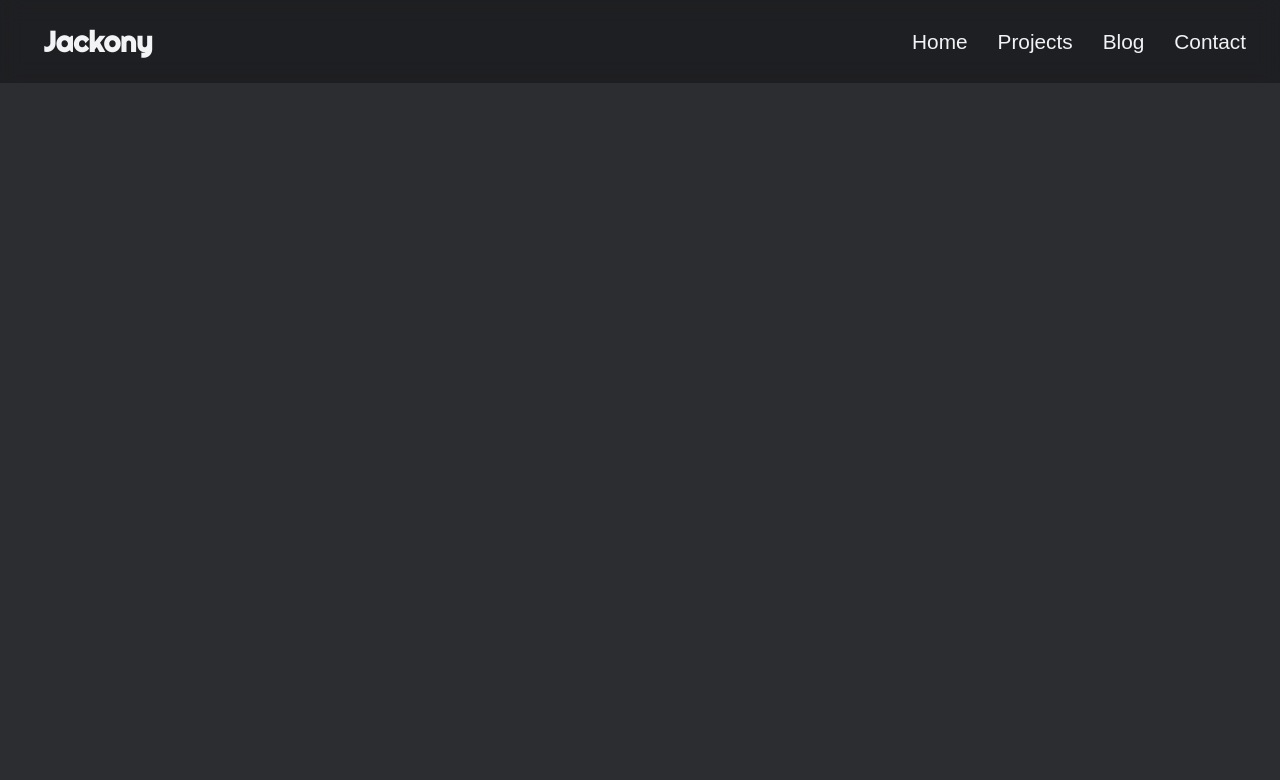
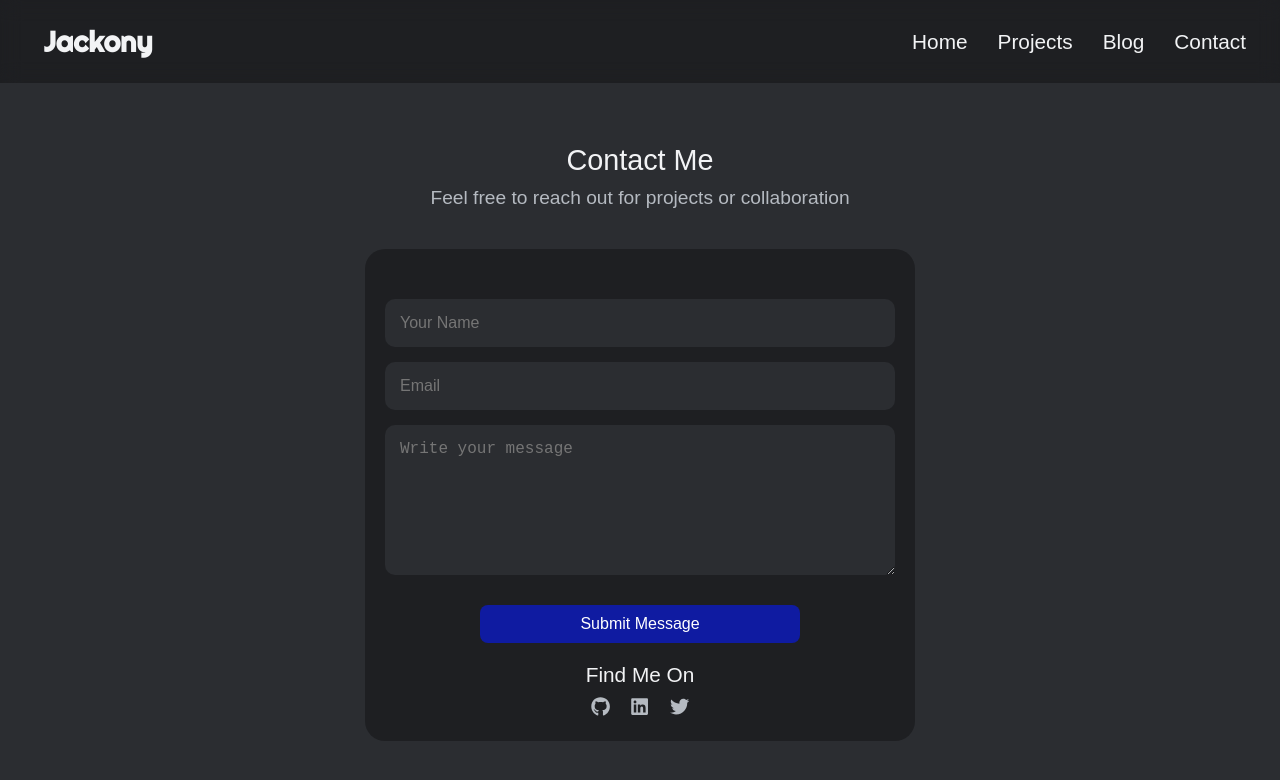
Before and after one commit to dariusjackony/portfolio, a React (Vite) app: page /Contact in a window 1280 px wide. Shown: the top 780 px of the page. Built offline with nearby package versions, Linux system fonts and the light colour scheme; a web font is replaced by a local one.

Commit message:
Update: Contact Page

```diff
--- a/src/App.jsx
+++ b/src/App.jsx
@@ -3,6 +3,7 @@ import ProjectsPage from "./pages/ProjectsPage";
 import Navbar from "./components/Navbar/Navbar";
 import Contact from "./components/Contact/Contact";
 import BlogData from "./components/Blog/BlogData";
+import ContactPage from "./pages/ContactPage";
 import BlogDetails from "./components/Blog/BlogDetails";
 import { Routes, Route } from "react-router-dom";
 export default function App(){
@@ -15,6 +16,7 @@ export default function App(){
        <Route path="/Contact" element={<Contact />} />
        <Route path="/BlogData" element={<BlogData />} />
        <Route path="/BlogData/:postId" element={<BlogDetails />} />
+       <Route path="/ContactPage" element={<ContactPage />} />
      </Routes>
     </>
   )
--- a/src/components/About/About.css
+++ b/src/components/About/About.css
@@ -40,6 +40,7 @@
     background-color: var(--blue-btn);
     color: white;
     font-size: 1rem;
+    cursor: pointer;
 }
 
 @media (max-width: 768px) {
--- a/src/components/About/About.jsx
+++ b/src/components/About/About.jsx
@@ -1,5 +1,6 @@
 import MyPic from "../../assets/--/0day.jpg";
 import "./About.css";
+import { Link } from "react-router-dom";
 export default function About() {
     const aboutData = [
         {
@@ -22,7 +23,9 @@ export default function About() {
                        <div className="details-card" key={i}>
                           <p className="about-para">{data.top}</p>
                           <p className="about-para">{data.bottom}</p>
-                          <button className="about-btn">Contact Me</button>
+                          <Link to="./ContactPage">
+                             <button className="about-btn">Contact Me</button>
+                          </Link>
                        </div>
                     ))}
                 </div>
--- /dev/null
+++ b/src/components/Contact/Contact.css
@@ -0,0 +1,81 @@
+.contact-cta {
+    margin-top: 9rem;
+    text-align: center;
+}
+.contact-title {
+    font-size: 1.8rem;
+    color: var(--text-main);
+}
+.contact-content {
+    background-color: var(--bg-card);
+    padding: 20px;
+    max-width: 550px;
+    border-radius: 20px;
+    margin: 40px auto;
+}
+.contact-subtitle {
+    font-size: 1.2rem;
+    color: var(--text-muted);
+    max-width: 600px;
+    margin: 10px auto ;
+}
+form {
+    display: flex;
+    flex-direction: column;
+    gap: 15px;
+    justify-content: center;
+    align-items: center;
+    margin-top: 30px;
+}
+input, textarea {
+    padding: 15px;
+    width: 100%;
+    outline: none;
+    border: none;
+    border-radius: 10px;
+    background-color: var(--bg--main);
+    font-size: 1rem;
+    color: white;
+}
+input:focus, textarea:focus {
+    box-shadow: 0 0 10px rgba(14, 164, 233, 0.144);
+}
+textarea {
+    height: 150px;
+}
+.submit-btn {
+    margin-top: 15px;
+    padding: 10px 100px;
+    border: none;
+    border-radius: 8px;
+    background-color: var(--blue-btn);
+    color: white;
+    font-size: 1rem;
+    cursor: pointer;
+}
+.socials {
+    margin-top: 20px;
+}
+.socials span {
+    color: var(--text-main);
+    font-size: 1.3rem;
+}
+.social-link {
+    margin-top: 10px;
+    display: flex;
+    gap: 20px;
+    justify-content: center;
+}
+.social-link a {
+    color: var(--text-muted);
+    font-size: 1.2rem;
+ }
+
+ @media (max-width: 480px) {
+    .contact-content {
+        max-width: 350px;
+    }
+    .submit-btn  {
+        padding: 10px 50px;
+    }
+ }
--- a/src/components/Contact/Contact.jsx
+++ b/src/components/Contact/Contact.jsx
@@ -1,8 +1,34 @@
-
+import "./Contact.css";
+import {FaGithub, FaLinkedin, FaTwitter} from "react-icons/fa";
 export default function Contact(){
     return(
-        <section>
-
+        <section className="contact-cta">
+            <span className="contact-title">Contact Me</span>
+            <p className="contact-subtitle">
+                Feel free to reach out for projects or collaboration
+            </p>
+            <div className="contact-content">
+                <form>
+               <input type="text" placeholder="Your Name" required />
+               <input type="email" placeholder="Email" required/>
+               <textarea  id="" placeholder="Write your message"></textarea>
+               <button className="submit-btn"> Submit Message</button>
+            </form>
+            <div className="socials">
+                <span>Find Me On</span>
+                <div className="social-link">
+                    <a href="">
+                        <FaGithub />
+                    </a>
+                    <a href="">
+                        <FaLinkedin />
+                    </a>
+                    <a href="">
+                        <FaTwitter />
+                    </a>
+                </div>
+            </div>
+            </div>
         </section>
     )
 }
--- a/src/components/Hero/Hero.css
+++ b/src/components/Hero/Hero.css
@@ -28,6 +28,7 @@
 }
 
 .hero-title {
+  animation: fadeIn 0.4s ease-in-out;
   font-size: 2.5rem;
   font-weight: bold;
 }
@@ -42,7 +43,12 @@
   font-size: 1.1rem;
   cursor: pointer;
 }
-
+@keyframes fadeIn {
+  from {
+    opacity: 0;
+    transform: translateY(10px);
+  }
+}
 @media (max-width: 768px) {
   .hero-main-container {
     min-height: 40vh;
--- a/src/components/Hero/Hero.jsx
+++ b/src/components/Hero/Hero.jsx
@@ -1,6 +1,6 @@
 import "./Hero.css";
 import { useEffect } from "react";
-
+import { Link } from "react-router-dom";
 export default function Hero() {
 
   useEffect(() => {
@@ -139,7 +139,9 @@ export default function Hero() {
         <p className="hero-title">
           Countless Possibilities on Earth
         </p>
-        <button className="hero-btn">Browse Projects</button>
+        <Link to="./ProjectsPage">
+           <button className="hero-btn">Browse Projects</button>
+        </Link>
       </div>
     </section>
   );
--- a/src/components/ProjectOverview/ProjectsOverview.css
+++ b/src/components/ProjectOverview/ProjectsOverview.css
@@ -30,6 +30,7 @@
     background-color: var(--blue-btn);
     color: white;
     font-size: 1rem;
+    cursor: pointer;
 }
 
 @media (max-width: 480px) {
--- a/src/components/ProjectOverview/ProjectsOverview.jsx
+++ b/src/components/ProjectOverview/ProjectsOverview.jsx
@@ -1,4 +1,5 @@
 import "./ProjectsOverview.css";
+import { Link } from "react-router-dom";
 export default function ProjectsOverview(){
     return(
         <section className="projects-overview">
@@ -9,7 +10,9 @@ export default function ProjectsOverview(){
                    I build projects that combine clean design with simple logic,
                    making sure they work well on all devices and easy to use.
                   </p>
-                   <button className="p-o-btn">Open Projects</button>
+                  <Link to="/ProjectsPage">
+                    <button className="p-o-btn">Open Projects</button>
+                  </Link>
                 </div>
             </div>
         </section>
--- a/src/pages/ContactPage.jsx
+++ b/src/pages/ContactPage.jsx
@@ -1,4 +1,4 @@
-import Contact from "../components/Contact/Contact"
+import Contact from "../components/Contact/Contact";
 export default function ContactPage() {
     return(
         <>
```
